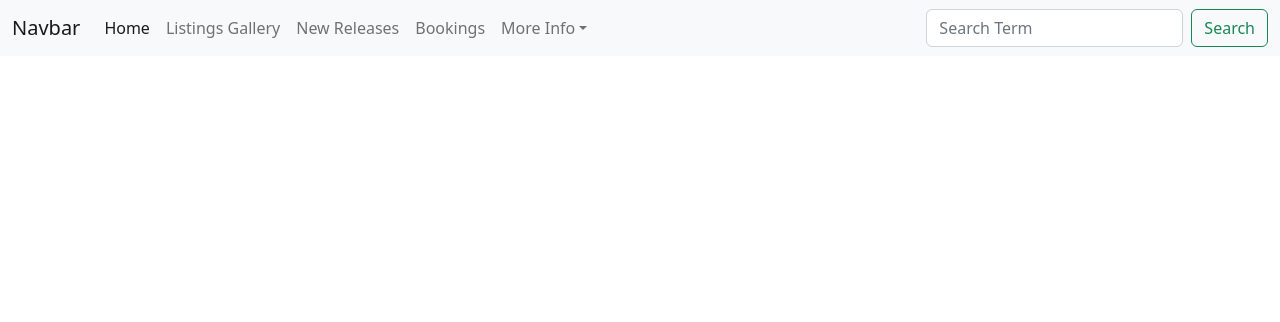
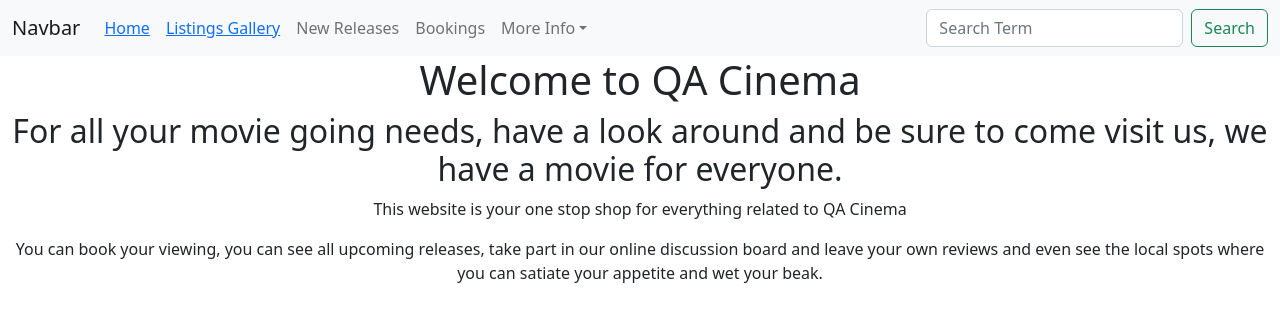
Before and after one commit to QAC-Sierra/QACinemas, a React (Create React App) app in the folder qac-site/: page / in a window 1280 px wide. Shown: the top 322 px of the page. Built offline with nearby package versions, Linux system fonts and the light colour scheme.

Commit message:
Removed href on Home and Listings Gallery, fixing casing for paths.

```diff
--- a/qac-site/src/components/NavigationBar.jsx
+++ b/qac-site/src/components/NavigationBar.jsx
@@ -1,5 +1,5 @@
 import React from "react";
-import { BrowserRouter as Router, Route, Routes } from "react-router-dom";
+import {BrowserRouter as Router, Route, Routes, Link} from "react-router-dom";
 import About from "./About";
 import Classifications from "./Classifications";
 import Contact from "./Contact";
@@ -12,7 +12,7 @@ import OpeningTimes from "./OpeningTimes";
 import PlacesToGo from "./PlacesToGo";
 import Screens from "./Screens";
 import TicketBookings from "./TicketBookings";
-import { useState } from "react";
+import {useState} from "react";
 import {
 	CNavbar,
 	CContainer,
@@ -35,39 +35,35 @@ import {
 const NavigationBar = () => {
 	const [visible, setVisible] = useState(false);
 
-  return (
-    <Router>
+	return (<Router>
 		<>
 			<CNavbar expand="lg" colorScheme="light" className="bg-light">
 				<CContainer fluid>
-            <CNavbarBrand href="#">
+					<CNavbarBrand>
 						Navbar
 					</CNavbarBrand>
 
-            <CNavbarToggler onClick={() => setVisible(!visible)} />
+					<CNavbarToggler onClick={() => setVisible(!visible)}/>
 
 					<CCollapse className="navbar-collapse" visible={visible}>
 						<CNavbarNav>
 							<CNavItem>
-                  <CNavLink href="./HomePage" active>
-                    Home
+								<CNavLink active>
+									<Link to="/">Home</Link>
 								</CNavLink>
+							</CNavItem>
+							<CNavItem>
+								<CNavLink><Link to="/listings-gallery">Listings Gallery</Link></CNavLink>
 							</CNavItem>
 
 							<CNavItem>
-                  <CNavLink href="./Listings-Gallery">
-                    Listings Gallery
-                  </CNavLink>
-                </CNavItem>
-
-                <CNavItem>
-                  <CNavLink href="./New-Releases">
+								<CNavLink href="/new-releases">
 									New Releases
 								</CNavLink>
 							</CNavItem>
 
 							<CNavItem>
-                  <CNavLink href="./Ticket-Bookings">
+								<CNavLink href="/ticket-bookings">
 									Bookings
 								</CNavLink>
 							</CNavItem>
@@ -78,42 +74,42 @@ const NavigationBar = () => {
 								</CDropdownToggle>
 
 								<CDropdownMenu>
-                    <CDropdownItem href="./Opening-Times">
+									<CDropdownItem href="/opening-times">
 										Opening Times
 									</CDropdownItem>
-                    <CDropdownDivider />
+									<CDropdownDivider/>
 
-                    <CDropdownItem href="./Classifications">
+									<CDropdownItem href="/classifications">
 										Classifications
 									</CDropdownItem>
-                    <CDropdownDivider />
+									<CDropdownDivider/>
 
-                    <CDropdownItem href="./Screens">
+									<CDropdownItem href="/screens">
 										Screens
 									</CDropdownItem>
-                    <CDropdownDivider />
+									<CDropdownDivider/>
 
-                    <CDropdownItem href="./Places-To-Go">
+									<CDropdownItem href="/places-to-go">
 										Places To Go
 									</CDropdownItem>
-                    <CDropdownDivider />
+									<CDropdownDivider/>
 
-                    <CDropdownItem href="./Getting-There">
+									<CDropdownItem href="/getting-there">
 										Getting There
 									</CDropdownItem>
-                    <CDropdownDivider />
+									<CDropdownDivider/>
 
-                    <CDropdownItem href="./Discussion-Board">
+									<CDropdownItem href="/discussion-board">
 										Discussion Board
 									</CDropdownItem>
-                    <CDropdownDivider />
+									<CDropdownDivider/>
 
-                    <CDropdownItem href="./About">
+									<CDropdownItem href="/about">
 										About us
 									</CDropdownItem>
-                    <CDropdownDivider />
+									<CDropdownDivider/>
 
-                    <CDropdownItem href="./Contact">
+									<CDropdownItem href="/contact">
 										Contact us
 									</CDropdownItem>
 								</CDropdownMenu>
@@ -122,7 +118,7 @@ const NavigationBar = () => {
 					</CCollapse>
 
 					<CForm className="d-flex">
-              <CFormInput type="search" className="me-2" placeholder="Search Term" />
+						<CFormInput type="search" className="me-2" placeholder="Search Term"/>
 						<CButton type="submit" color="success" variant="outline">
 							Search
 						</CButton>
@@ -133,21 +129,20 @@ const NavigationBar = () => {
 		</>
 
 		<Routes>
-        <Route path="/homepage" element={<HomePage />} />
-        <Route path="/listings-gallery" element={<ListingsGallery />} />
-        <Route path="/opening-times" element={<OpeningTimes />} />
-        <Route path="/getting-there" element={<GettingThere />} />
-        <Route path="/new-releases" element={<NewReleases />} />
-        <Route path="/classifications" element={<Classifications />} />
-        <Route path="/screens" element={<Screens />} />
-        <Route path="/discussion-board" element={<DiscussionBoard />} />
-        <Route path="/ticket-bookings" element={<TicketBookings />} />
-        <Route path="/places-to-go" element={<PlacesToGo />} />
-        <Route path="/about" element={<About />} />
-        <Route path="/contact" element={<Contact />} />
+			<Route path="/" element={<HomePage/>}/>
+			<Route path="/listings-gallery" element={<ListingsGallery/>}/>
+			<Route path="/opening-times" element={<OpeningTimes/>}/>
+			<Route path="/getting-there" element={<GettingThere/>}/>
+			<Route path="/new-releases" element={<NewReleases/>}/>
+			<Route path="/classifications" element={<Classifications/>}/>
+			<Route path="/screens" element={<Screens/>}/>
+			<Route path="/discussion-board" element={<DiscussionBoard/>}/>
+			<Route path="/ticket-bookings" element={<TicketBookings/>}/>
+			<Route path="/places-to-go" element={<PlacesToGo/>}/>
+			<Route path="/about" element={<About/>}/>
+			<Route path="/contact" element={<Contact/>}/>
 		</Routes>
-    </Router>
-  );
+	</Router>);
 };
 
 export default NavigationBar;
```
Lines whose indentation alone changed are shown as unchanged.
